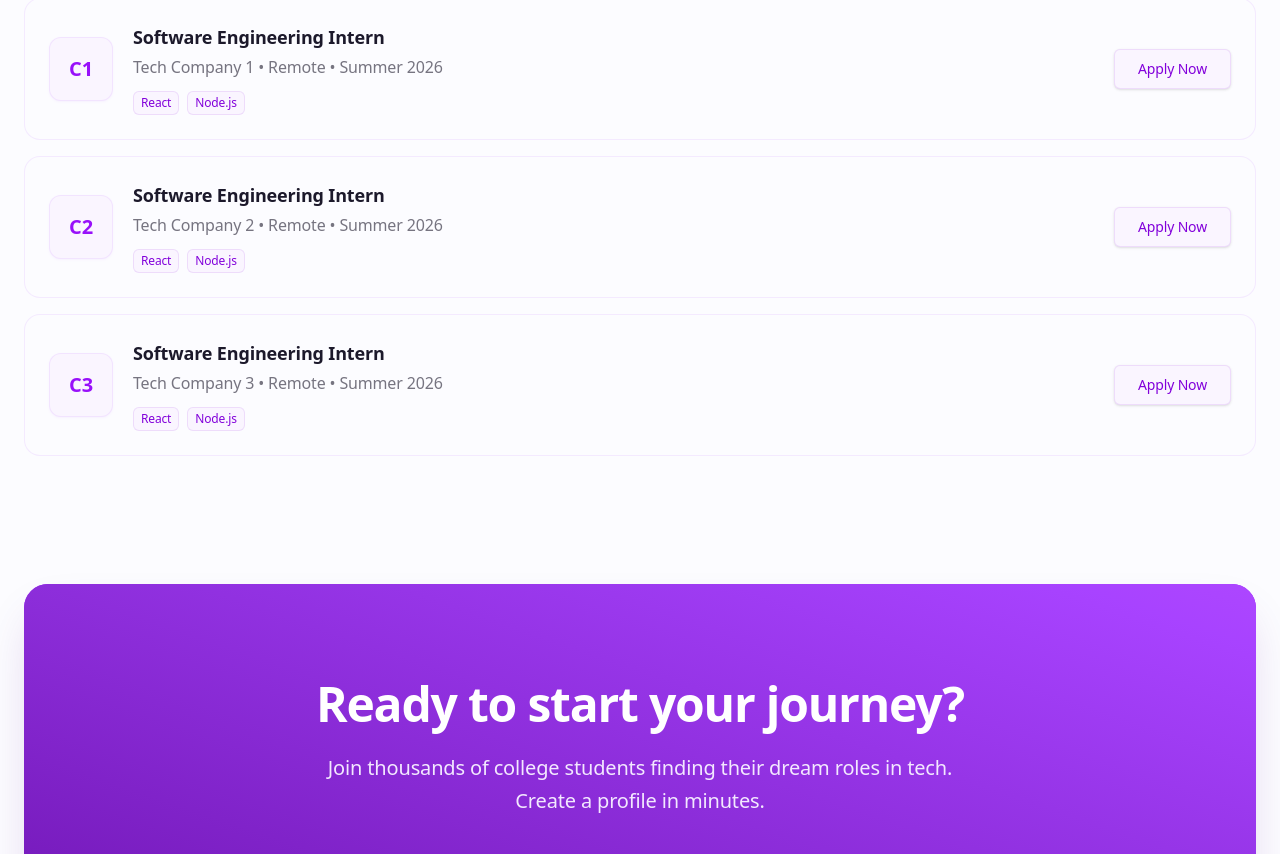
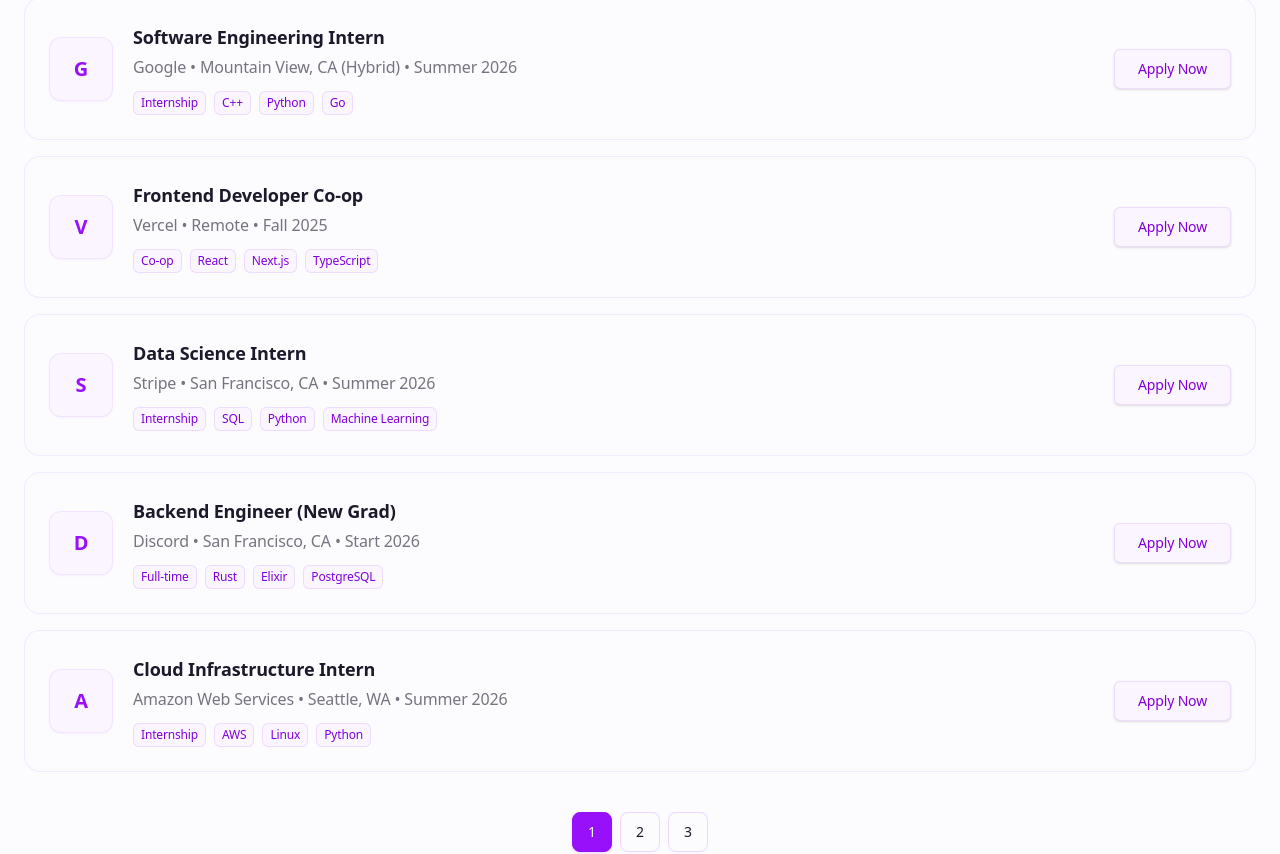
Before and after one commit to codezelaca/fs-job-board-next-js-webapp, a Next.js app: page / in a window 1280 px wide. Shown: the part 1850-2704 px from the top of the page. Built offline with nearby package versions, Linux system fonts and the light colour scheme.

Commit message:
feat: Implement paginated job listings on the homepage using new mock job data and a defined Job type.

```diff
--- a/app/page.tsx
+++ b/app/page.tsx
@@ -8,7 +8,23 @@
   Sparkles,
 } from "lucide-react";
 
-export default function Home() {
+import { jobs } from "@/data/jobs";
+
+type Props = {
+  searchParams?: Promise<{ [key: string]: string | string[] | undefined }>;
+};
+
+export default async function Home(props: Props) {
+  const searchParams = await props.searchParams;
+  const pageStr = searchParams?.page;
+  const currentPage = typeof pageStr === "string" ? parseInt(pageStr, 10) : 1;
+  const ITEMS_PER_PAGE = 5;
+  const totalPages = Math.ceil(jobs.length / ITEMS_PER_PAGE);
+
+  const startIndex = (currentPage - 1) * ITEMS_PER_PAGE;
+  const endIndex = Math.min(startIndex + ITEMS_PER_PAGE, jobs.length);
+  const paginatedJobs = jobs.slice(startIndex, endIndex);
+
   return (
     <div className="flex flex-col flex-1 w-full relative overflow-hidden">
       {/* Background decoration */}
@@ -161,36 +177,45 @@
         </div>
 
         <div className="grid gap-4">
-          {[1, 2, 3].map((job) => (
+          {paginatedJobs.map((job) => (
             <div
-              key={job}
+              key={job.id}
               className="group flex flex-col md:flex-row md:items-center justify-between p-6 rounded-2xl border border-purple-500/10 bg-background hover:border-purple-500/30 transition-all hover:shadow-md hover:shadow-purple-500/5 gap-6"
             >
               <div className="flex items-center gap-5">
                 <div className="w-16 h-16 rounded-xl bg-purple-50 dark:bg-purple-900/10 flex items-center justify-center border border-purple-500/10 shrink-0 shadow-sm shadow-purple-500/5">
                   <span className="font-bold text-xl text-purple-600">
-                    C{job}
+                    {job.companyInitial}
                   </span>
                 </div>
                 <div>
                   <h3 className="text-lg font-bold group-hover:text-purple-600 transition-colors">
-                    Software Engineering Intern
+                    {job.title}
                   </h3>
-                  <p className="text-foreground/60 mt-1">
-                    Tech Company {job} • Remote • Summer 2026
+                  <p className="text-foreground/60 mt-1 flex flex-wrap gap-1">
+                    <span>{job.company}</span>
+                    <span>•</span>
+                    <span>{job.location}</span>
+                    <span>•</span>
+                    <span>{job.term}</span>
                   </p>
-                  <div className="flex gap-2 mt-3">
+                  <div className="flex gap-2 mt-3 flex-wrap">
                     <span className="inline-flex items-center rounded-md bg-purple-50 dark:bg-purple-900/20 px-2 py-1 text-xs font-medium text-purple-700 dark:text-purple-300 ring-1 ring-inset ring-purple-700/10">
-                      React
+                      {job.type}
                     </span>
-                    <span className="inline-flex items-center rounded-md bg-purple-50 dark:bg-purple-900/20 px-2 py-1 text-xs font-medium text-purple-700 dark:text-purple-300 ring-1 ring-inset ring-purple-700/10">
-                      Node.js
-                    </span>
+                    {job.skills.map((skill) => (
+                      <span
+                        key={skill}
+                        className="inline-flex items-center rounded-md bg-purple-50 dark:bg-purple-900/20 px-2 py-1 text-xs font-medium text-purple-700 dark:text-purple-300 ring-1 ring-inset ring-purple-700/10"
+                      >
+                        {skill}
+                      </span>
+                    ))}
                   </div>
                 </div>
               </div>
               <Link
-                href={`/jobs/${job}`}
+                href={`/jobs/${job.id}`}
                 className="inline-flex h-10 items-center justify-center rounded-md bg-purple-50 dark:bg-purple-900/20 px-6 text-sm font-medium text-purple-700 dark:text-purple-300 transition-colors hover:bg-purple-100 dark:hover:bg-purple-900/40 w-full md:w-auto shrink-0 shadow-sm ring-1 ring-inset ring-purple-700/10"
               >
                 Apply Now
@@ -198,6 +223,30 @@
             </div>
           ))}
         </div>
+
+        {/* Pagination Controls */}
+        {totalPages > 1 && (
+          <div className="mt-10 flex justify-center gap-2">
+            {Array.from({ length: totalPages }).map((_, i) => {
+              const pageNum = i + 1;
+              const isActive = pageNum === currentPage;
+              return (
+                <Link
+                  key={pageNum}
+                  href={`/?page=${pageNum}`}
+                  scroll={false}
+                  className={`flex h-10 w-10 items-center justify-center rounded-lg border text-sm font-medium transition-colors ${
+                    isActive
+                      ? "border-purple-600 bg-purple-600 text-white shadow-sm shadow-purple-500/20"
+                      : "border-purple-500/20 bg-background text-foreground hover:border-purple-500/50 hover:bg-purple-50 dark:hover:bg-purple-900/20"
+                  }`}
+                >
+                  {pageNum}
+                </Link>
+              );
+            })}
+          </div>
+        )}
       </section>
 
       {/* CTA Section */}
--- /dev/null
+++ b/data/jobs.ts
@@ -0,0 +1,169 @@
+import { Job } from "@/types/job";
+
+export const jobs: Job[] = [
+  {
+    id: "job-1",
+    title: "Software Engineering Intern",
+    company: "Google",
+    companyInitial: "G",
+    location: "Mountain View, CA (Hybrid)",
+    type: "Internship",
+    term: "Summer 2026",
+    skills: ["C++", "Python", "Go"],
+    postedAt: "2026-03-01",
+  },
+  {
+    id: "job-2",
+    title: "Frontend Developer Co-op",
+    company: "Vercel",
+    companyInitial: "V",
+    location: "Remote",
+    type: "Co-op",
+    term: "Fall 2025",
+    skills: ["React", "Next.js", "TypeScript"],
+    postedAt: "2026-03-05",
+  },
+  {
+    id: "job-3",
+    title: "Data Science Intern",
+    company: "Stripe",
+    companyInitial: "S",
+    location: "San Francisco, CA",
+    type: "Internship",
+    term: "Summer 2026",
+    skills: ["SQL", "Python", "Machine Learning"],
+    postedAt: "2026-03-10",
+  },
+  {
+    id: "job-4",
+    title: "Backend Engineer (New Grad)",
+    company: "Discord",
+    companyInitial: "D",
+    location: "San Francisco, CA",
+    type: "Full-time",
+    term: "Start 2026",
+    skills: ["Rust", "Elixir", "PostgreSQL"],
+    postedAt: "2026-03-12",
+  },
+  {
+    id: "job-5",
+    title: "Cloud Infrastructure Intern",
+    company: "Amazon Web Services",
+    companyInitial: "A",
+    location: "Seattle, WA",
+    type: "Internship",
+    term: "Summer 2026",
+    skills: ["AWS", "Linux", "Python"],
+    postedAt: "2026-03-13",
+  },
+  {
+    id: "job-6",
+    title: "Mobile App Developer Intern",
+    company: "Spotify",
+    companyInitial: "S",
+    location: "New York, NY",
+    type: "Internship",
+    term: "Summer 2026",
+    skills: ["Swift", "Kotlin", "React Native"],
+    postedAt: "2026-02-28",
+  },
+  {
+    id: "job-7",
+    title: "Security Engineering Intern",
+    company: "Cloudflare",
+    companyInitial: "C",
+    location: "Austin, TX (Hybrid)",
+    type: "Internship",
+    term: "Fall 2025",
+    skills: ["Network Security", "Go", "Rust"],
+    postedAt: "2026-03-02",
+  },
+  {
+    id: "job-8",
+    title: "Systems Software Co-op",
+    company: "NVIDIA",
+    companyInitial: "N",
+    location: "Santa Clara, CA",
+    type: "Co-op",
+    term: "Spring 2026",
+    skills: ["C", "C++", "CUDA"],
+    postedAt: "2026-03-08",
+  },
+  {
+    id: "job-9",
+    title: "Full Stack Developer Intern",
+    company: "Airbnb",
+    companyInitial: "A",
+    location: "Remote",
+    type: "Internship",
+    term: "Summer 2026",
+    skills: ["React", "Ruby on Rails", "GraphQL"],
+    postedAt: "2026-03-09",
+  },
+  {
+    id: "job-10",
+    title: "Machine Learning Intern",
+    company: "OpenAI",
+    companyInitial: "O",
+    location: "San Francisco, CA",
+    type: "Internship",
+    term: "Summer 2026",
+    skills: ["PyTorch", "Python", "Deep Learning"],
+    postedAt: "2026-03-11",
+  },
+  {
+    id: "job-11",
+    title: "Site Reliability Engineer (New Grad)",
+    company: "Datadog",
+    companyInitial: "D",
+    location: "New York, NY",
+    type: "Full-time",
+    term: "Start 2026",
+    skills: ["Kubernetes", "Docker", "Go"],
+    postedAt: "2026-03-14",
+  },
+  {
+    id: "job-12",
+    title: "Game Development Intern",
+    company: "Electronic Arts",
+    companyInitial: "E",
+    location: "Orlando, FL",
+    type: "Internship",
+    term: "Summer 2026",
+    skills: ["C++", "Unreal Engine", "Math"],
+    postedAt: "2026-02-20",
+  },
+  {
+    id: "job-13",
+    title: "Product Engineer Summer Analyst",
+    company: "Palantir",
+    companyInitial: "P",
+    location: "Washington, D.C.",
+    type: "Internship",
+    term: "Summer 2026",
+    skills: ["React", "Java", "TypeScript"],
+    postedAt: "2026-02-25",
+  },
+  {
+    id: "job-14",
+    title: "UI/UX Developer Co-op",
+    company: "Figma",
+    companyInitial: "F",
+    location: "Remote",
+    type: "Co-op",
+    term: "Fall 2025",
+    skills: ["React", "Design Systems", "CSS"],
+    postedAt: "2026-03-04",
+  },
+  {
+    id: "job-15",
+    title: "Embedded Systems Intern",
+    company: "Tesla",
+    companyInitial: "T",
+    location: "Palo Alto, CA",
+    type: "Internship",
+    term: "Summer 2026",
+    skills: ["C", "RTOS", "Hardware"],
+    postedAt: "2026-03-07",
+  },
+];
--- /dev/null
+++ b/types/job.ts
@@ -0,0 +1,11 @@
+export interface Job {
+  id: string;
+  title: string;
+  company: string;
+  companyInitial: string;
+  location: string;
+  type: string;
+  term: string;
+  skills: string[];
+  postedAt: string;
+}
```
